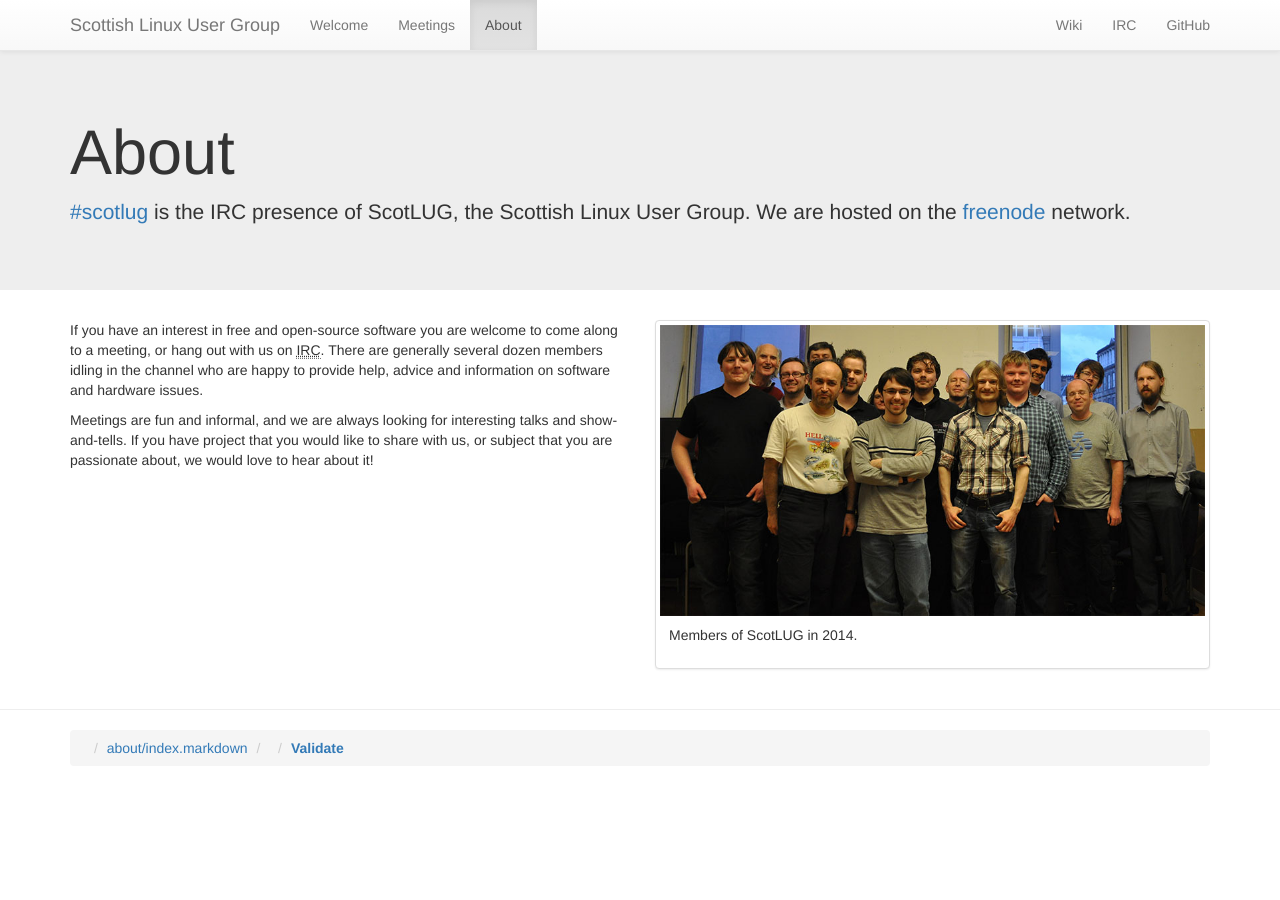
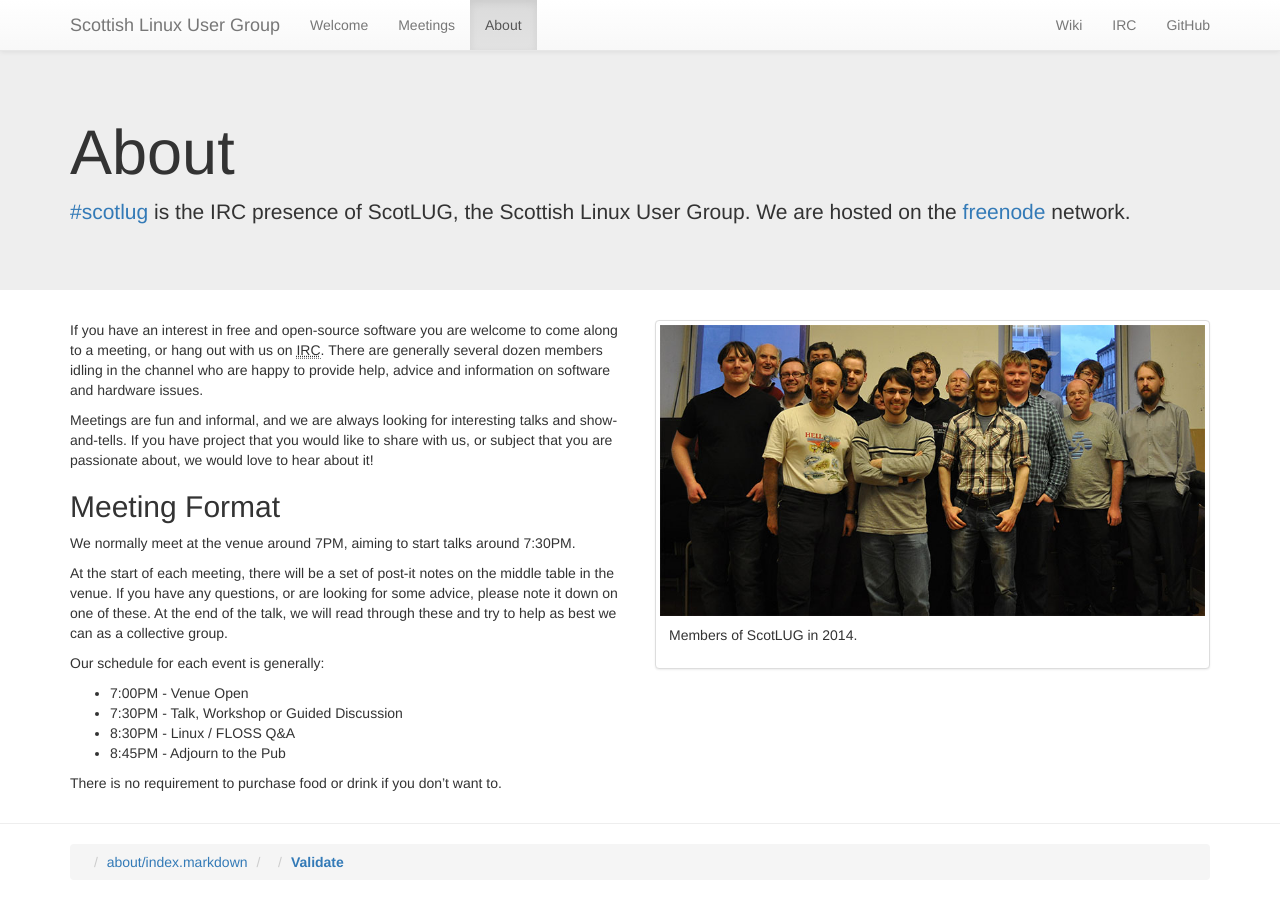
Before and after one commit to ScotLUG/scotlug.github.io, a Jekyll site: the page built from about/index.markdown, in a window 1280 px wide. Built offline with Jekyll 4.4.1, drawn with Linux system fonts in a browser that asks for light colours; nearby versions of some CDN libraries; library files that are not in the unit come from our copies.

Commit message:
meeting format

```diff
--- a/about/index.markdown
+++ b/about/index.markdown
@@ -11,3 +11,18 @@ title: About
 If you have an interest in free and open-source software you are welcome to come along to a meeting, or hang out with us on <abbr title="Internet Relay Chat">IRC</abbr>.  There are generally several dozen members idling in the channel who are happy to provide help, advice and information on software and hardware issues.
 
 Meetings are fun and informal, and we are always looking for interesting talks and show-and-tells.  If you have project that you would like to share with us, or subject that you are passionate about, we would love to hear about it!
+
+## Meeting Format
+
+We normally meet at the venue around 7PM, aiming to start talks around 7:30PM.
+
+At the start of each meeting, there will be a set of post-it notes on the middle table in the venue. If you have any questions, or are looking for some advice, please note it down on one of these. At the end of the talk, we will read through these and try to help as best we can as a collective group.
+
+Our schedule for each event is generally:
+
+* 7:00PM - Venue Open
+* 7:30PM - Talk, Workshop or Guided Discussion
+* 8:30PM - Linux / FLOSS Q&A
+* 8:45PM - Adjourn to the Pub
+
+There is no requirement to purchase food or drink if you don't want to.
```
